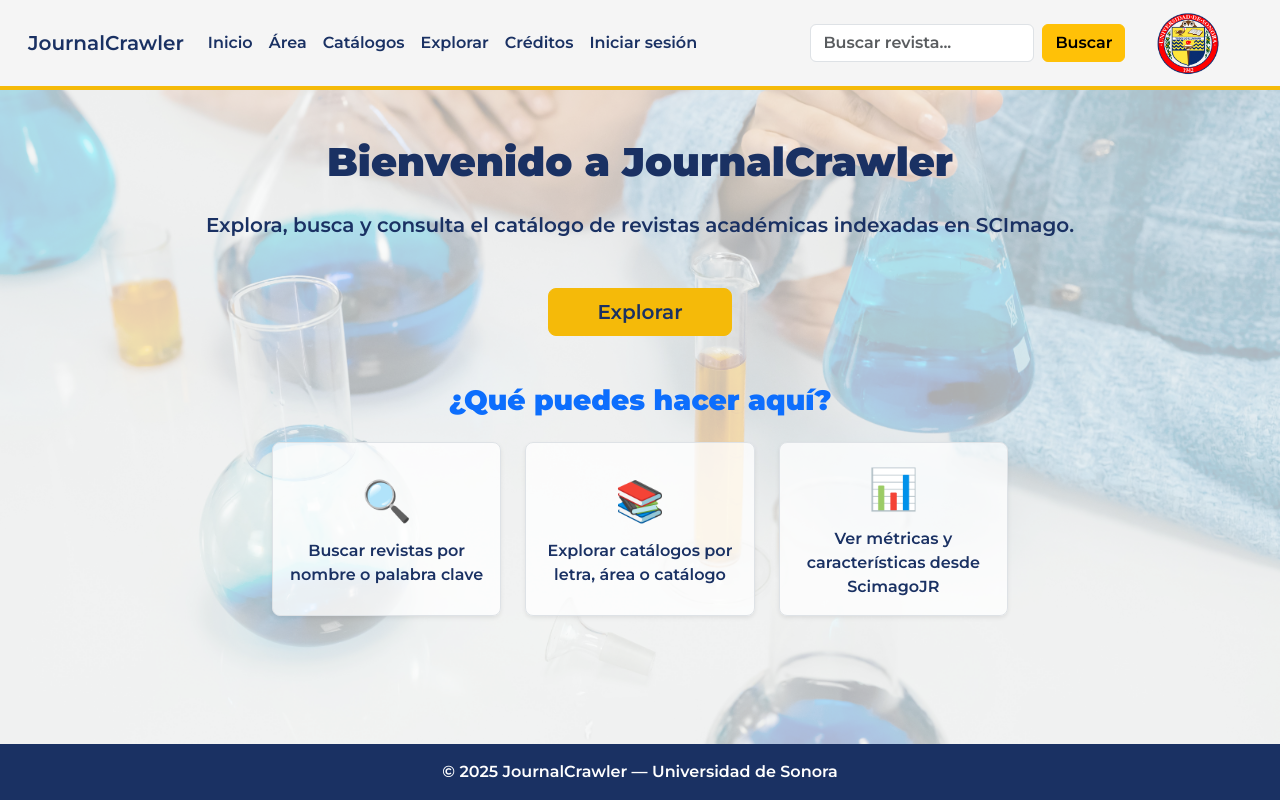
After one commit to rangelh159/JournalCrawlerV2.0, a Flask app: template templates/index.html in a window 1280 px wide. The commit adds this page. Run offline with Flask 3, Linux system fonts and the light colour scheme; the template is opened without the code that fills it, so the values that code supplies are empty.

Commit message:
Actualización de base.html y anexo de index.html, styles.css e iniciación de app.py con index, login y buscar

```diff
--- /dev/null
+++ b/app.py
@@ -0,0 +1,35 @@
+from flask import Flask, request, url_for, render_template, redirect, flash, session
+import os
+import random
+#from journal_classes import Revista
+
+app = Flask(__name__)
+@app.route('/') #decorador que indica que esta función se ejecuta cuando se accede a la ruta raíz de la aplicación. Esto significa que cuando el usuario accede a la URL base de la aplicación, se ejecuta esta función.
+def index():
+    '''Páfona principal de la aplicación'''
+    return render_template('index.html') ##render_template es una función de Flask que se utiliza para renderizar una plantilla HTML y devolverla al navegador. Esta función toma como argumento el nombre de la plantilla HTML que se va a renderizar y los datos que se van a pasar a la plantilla. En este caso, se está renderizando la plantilla index.html y no se están pasando datos a la plantilla.
+
+@app.route('/buscar', methods=['GET'])
+def buscar():
+    # Lógica para procesar la búsqueda
+    query = request.args.get('q')  # 'q' es el nombre del campo de búsqueda
+    # Buscar revistas que coincidan con `query`
+    return render_template('resultados.html', resultados=resultados)
+
+@app.route('/login', methods=['GET', 'POST'])
+def login():
+    if request.method == 'POST':
+        username = request.form['username']
+        password = request.form['password']
+        exito = sistema.login(username, password)
+        if exito:
+            session['logged_in'] = True
+            session['username'] = sistema.usuario_actual.nombre_completo
+            return redirect(url_for('index'))
+        else:
+            error = 'Usuario o contraseña incorrectos'
+            return render_template('login.html')
+    return render_template('login.html')
+
+if __name__ == '__main__':
+    app.run(debug= True)
--- /dev/null
+++ b/static/css/styles.css
@@ -0,0 +1,81 @@
+html, body {
+    height: 100%; /* Asegura que el body ocupe el 100% de la altura */
+    margin: 0; /* Elimina el margen predeterminado */
+}
+
+body {
+    font-family: 'Montserrat', sans-serif;
+    background-color: #f8f9fa;
+    color: #1a3163;
+    display: flex;
+    flex-direction: column;
+    position: relative;
+    min-height: 100vh;
+    margin: 0;
+    overflow-x: hidden;
+}
+
+body::before {
+  content: "";
+  position: fixed;
+  top: 0;
+  left: 0;
+  width: 100%;
+  height: 100%;
+  background-image: url('../img/fondo.jpg'); /* Ajusta ruta según tu carpeta /static/img */
+  background-size: cover;
+  background-position: center;
+  opacity: 0.3; /* Cambia entre 0 (transparente) y 1 (opaco) */
+  z-index: -1; /* Pone la imagen detrás del contenido */
+}
+
+.navbar {
+    background-color: whitesmoke;
+    border-bottom: 4px solid #f5ba09; /* Puedes cambiar el grosor y color */
+
+}
+
+.navbar-brand,
+.nav-link {
+    color: #1a3163 !important;
+    font-weight: 600;
+}
+
+.nav-link:hover {
+    color: #f5ba09 !important;
+}
+
+.navbar-logo {
+    height: 70px;
+}
+
+.btn-primary {
+    background-color: #f5ba09;
+    border-color: #f5ba09;
+    color: #1a3163;
+    font-weight: 600;
+}
+
+.btn-primary:hover {
+    background-color: #e0a806;
+    border-color: #d29a05;
+}
+
+footer {
+    background-color: #1a3163; /* Color del fondo del footer */
+    color: white;
+    text-align: center;
+    padding: 10px 0;
+    position: fixed;
+    bottom: 0;
+    width: 100%;
+}
+
+h1, h2, h3, h4, h5 {
+    font-weight: 900;
+}
+
+.logo-unison {
+    left: 200px;
+    height: 70px;
+  }
--- a/templates/base.html
+++ b/templates/base.html
@@ -1,56 +1,76 @@
 <!DOCTYPE html>
-<html lang="en">
+<html lang="es">
 <head>
     <meta charset="UTF-8">
     <meta name="viewport" content="width=device-width, initial-scale=1.0">
-    <link href="https://cdn.jsdelivr.net/npm/bootstrap@5.3.2/dist/css/bootstrap.min.css" rel="stylesheet" integrity="sha384-T3c6CoIi6uLrA9TneNEoa7RxnatzjcDSCmG1MXxSR1GAsXEV/Dwwykc2MPK8M2HN" crossorigin="anonymous">
-    {% block head %}
-    <title>{% block title %}{% endblock %}</title>
-    {% endblock %}
+    <title>{% block title %}JournalCrawler{% endblock %}</title>
+
+    <!-- Bootstrap -->
+    <link href="https://cdn.jsdelivr.net/npm/bootstrap@5.3.2/dist/css/bootstrap.min.css" rel="stylesheet" crossorigin="anonymous">
+
+    <!-- Google Fonts: Montserrat SemiBold y Black -->
+    <link href="https://fonts.googleapis.com/css2?family=Montserrat:wght@600;900&display=swap" rel="stylesheet">
+
+    <!-- Estilo personalizado -->
+    <link rel="stylesheet" href="{{ url_for('static', filename='css/styles.css') }}">
+
+    {% block head %}{% endblock %}
 </head>
 <body>
-    <nav class="navbar navbar-expand-lg navbar-dark bg-primary">
+
+<nav class="navbar navbar-expand-lg navbar-dark px-3">
     <div class="container-fluid">
-            <a class="navbar-brand" href="/">Journal Crawler</a>
-            <button class="navbar-toggler" type="button" data-bs-toggle="collapse" data-bs-target="#navbarNav" aria-controls="navbarNav" aria-expanded="false" aria-label="Toggle navigation">
+        <a class="navbar-brand" href="/">JournalCrawler</a>
+        <img src="{{ url_for('static', filename='img/unison_logo.png') }}" alt="Logo Unison" class="navbar-logo ms-auto d-lg-none">
+
+        <button class="navbar-toggler" type="button" data-bs-toggle="collapse" data-bs-target="#navbarMain" aria-controls="navbarMain" aria-expanded="false" aria-label="Toggle navigation">
             <span class="navbar-toggler-icon"></span>
         </button>
-            <div class="collapse navbar-collapse" id="navbarNav">
-                <ul class="navbar-nav">
+
+        <div class="collapse navbar-collapse" id="navbarMain">
+            <ul class="navbar-nav me-auto mb-2 mb-lg-0">
+                <li class="nav-item"><a class="nav-link" href="/">Inicio</a></li>
+                <li class="nav-item"><a class="nav-link" href="/area">Área</a></li>
+                <li class="nav-item"><a class="nav-link" href="/catalogos">Catálogos</a></li>
+                <li class="nav-item"><a class="nav-link" href="/explorar">Explorar</a></li>
+                <li class="nav-item"><a class="nav-link" href="/creditos">Créditos</a></li>
+                <ul class="navbar-nav ms-auto">
+                    {% if session.get('logged_in') %}
                     <li class="nav-item">
-                        <a class="nav-link" href="/inicio">Inicio</a>
+                        <span class = "nav-link">Bienvenido, {{ session.get('username') }}</span>
+                    <li class="nav-item">
+                        <a class="nav-link" href="/logout">Cerrar sesión</a>
                     </li>
+                    {% else %}
                     <li class="nav-item">
-                        <a class="nav-link" href="/area">Área</a>
-                    </li>
-                    <li class="nav-item">
-                        <a class="nav-link" href="/catalagos">Catálagos</a>
-                    </li>
-                    <li class="nav-item">
-                        <a class="nav-link" href="/explorar">Explorar</a>
-                    </li>
-                    <li class="nav-item">
-                        <a class="nav-link" href="/buscar">Buscar</a>
-                    </li>
-                    <li class="nav-item">
-                        <a class="nav-link" href="/creditos">Créditos</a>
-                    </li>
-                    <li class="nav-item">
-                        <a class="nav-link" href="/login">Iniciar Sesión</a>
-                    </li>
+                        <a class="nav-link" href="/login">Iniciar sesión</a>
+                    {% endif %}
             </ul>
+
+
+
         </div>
+        <form class="d-flex ms-auto" role="search" method="GET" action="{{ url_for('buscar') }}">
+            <input class="form-control me-2" type="search" name="q" placeholder="Buscar revista..." aria-label="Buscar">
+            <button class="btn btn-warning" type="submit">Buscar</button>
+        </form>
+        <img src="{{ url_for('static', filename='img/unison_logo.png') }}" alt="Logo Unison" class="logo-unison">
+
     </div>
 </nav>
+
+<main class="container my-5">
     {% block body %}
     {% endblock %}
-    <footer class="bg-primary text-white text-center py-3 mt-5">
+</main>
+
+<footer class="text-center py-3 mt-5">
     <div class="container">
-            <p class="mb-0">© 2025 Journal Crawler. Todos los derechos reservados.</p>
+        <p class="mb-0">© 2025 JournalCrawler — Universidad de Sonora</p>
     </div>
-        {% block footer %}
-        {% endblock %}
+    {% block footer %}{% endblock %}
 </footer>
-    <script src="https://cdn.jsdelivr.net/npm/bootstrap@5.3.2/dist/js/bootstrap.bundle.min.js" integrity="sha384-C6RzsynM9kWDrMNeT87bh95OGNyZPhcTNXj1NW7RuBCsyN/o0jlpcV8Qyq46cDfL" crossorigin="anonymous"></script>
+
+<script src="https://cdn.jsdelivr.net/npm/bootstrap@5.3.2/dist/js/bootstrap.bundle.min.js" crossorigin="anonymous"></script>
 </body>
 </html>
--- /dev/null
+++ b/templates/index.html
@@ -0,0 +1,42 @@
+{% extends "base.html" %}
+
+{% block title %}Inicio | JournalCrawler{% endblock %}
+
+{% block body %}
+<div class="text-center">
+    <h1 class="mb-4">Bienvenido a JournalCrawler</h1>
+    <p class="lead">Explora, busca y consulta el catálogo de revistas académicas indexadas en <strong>SCImago</strong>.</p>
+
+    <div class="mt-5 d-flex flex-column flex-md-row justify-content-center gap-3">
+        <a href="/explorar" class="btn btn-primary btn-lg px-5">Explorar</a>
+    </div>
+</div>
+
+<div class="row mt-5 justify-content-center">
+    <div class="col-lg-8">
+        <h3 class="text-primary text-center mb-4">¿Qué puedes hacer aquí?</h3>
+        <div class="row g-4 text-center">
+            <div class="col-md-4 d-flex">
+                <div class="p-3 border rounded-3 bg-white bg-opacity-75 shadow-sm w-100 d-flex flex-column justify-content-center align-items-center">
+                    <div class="fs-1">🔍</div>
+                    <p class="mt-2 mb-0">Buscar revistas por nombre o palabra clave</p>
+                </div>
+            </div>
+            <div class="col-md-4 d-flex">
+                <div class="p-3 border rounded-3 bg-white bg-opacity-75 shadow-sm w-100 d-flex flex-column justify-content-center align-items-center">
+                    <div class="fs-1">📚</div>
+                    <p class="mt-2 mb-0">Explorar catálogos por letra, área o catálogo</p>
+                </div>
+            </div>
+            <div class="col-md-4 d-flex">
+                <div class="p-3 border rounded-3 bg-white bg-opacity-75 shadow-sm w-100 d-flex flex-column justify-content-center align-items-center">
+                    <div class="fs-1">📊</div>
+                    <p class="mt-2 mb-0">Ver métricas y características desde ScimagoJR</p>
+                </div>
+            </div>
+        </div>
+    </div>
+</div>
+
+
+{% endblock %}
```
Also changed, not shown: static/img/catalogo_ejemplo.png (added), static/img/fondo.jpg (added), static/img/fondo1.jpg (added), static/img/unison_logo.png (added). Lines whose indentation alone changed are shown as unchanged.
